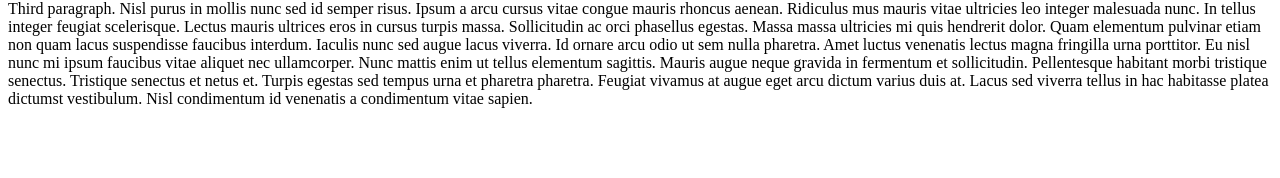
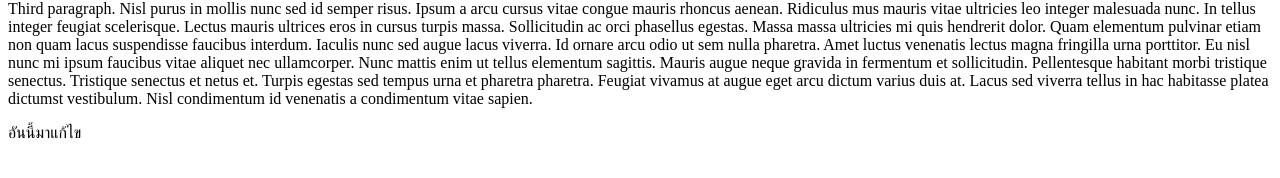
Before and after one commit to golfgolf5898/my-nodejs-project, a plain HTML site: page 2.2 Paragraph Element/index.html in a window 1280 px wide. Shown: the part 202-380 px from the top of the page. Drawn offline with Linux system fonts and the light colour scheme.

```diff
--- a/2.2 Paragraph Element/index.html
+++ b/2.2 Paragraph Element/index.html
@@ -24,3 +24,4 @@
 egestas sed tempus urna et pharetra pharetra. Feugiat vivamus at augue eget arcu dictum varius duis at. Lacus sed
 viverra tellus in hac habitasse platea dictumst vestibulum. Nisl condimentum id venenatis a condimentum vitae sapien.
 </p>
+<p>อันนี้มาแก้ไข</p>
```
